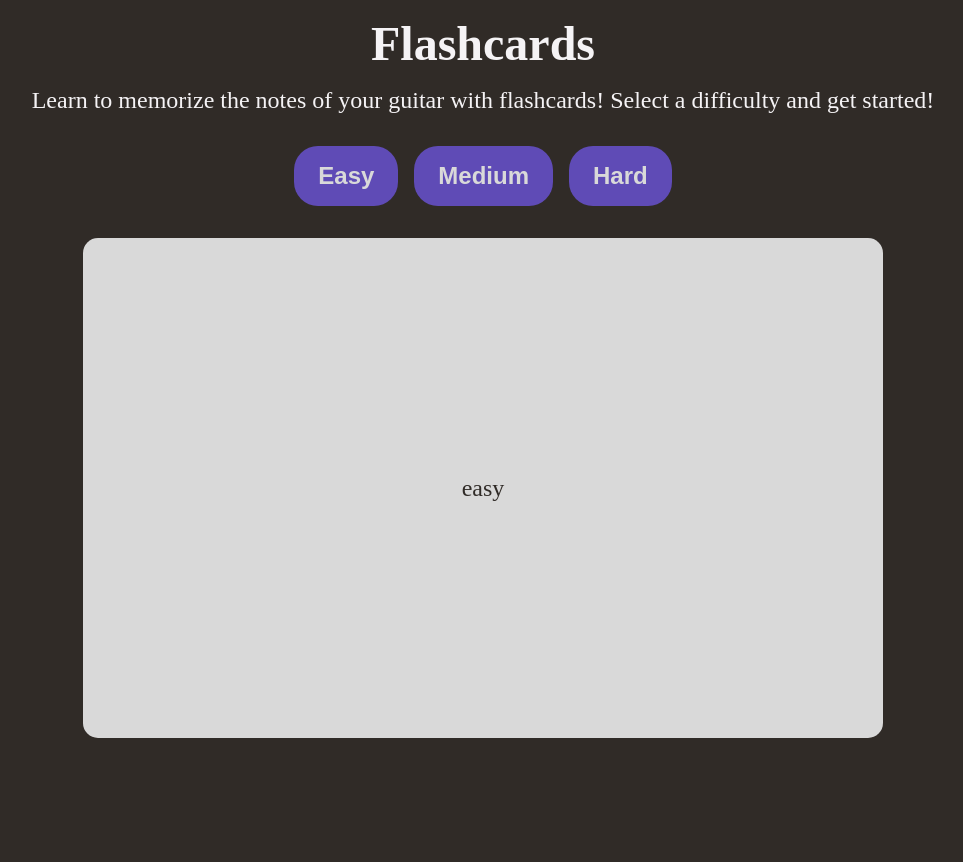
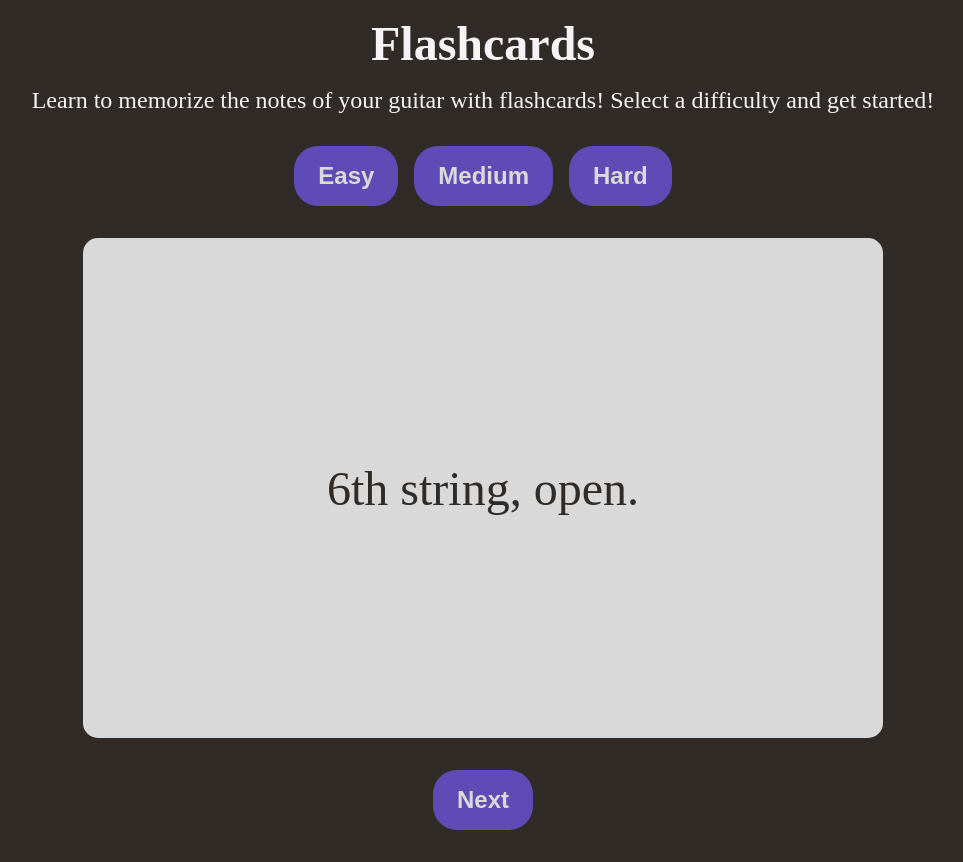
Before and after one commit to zacheratk/flashcards, a React (Vite) app: page / in a window 1280 px wide. Shown: the whole page, without its empty margins (157-1120 px from the left). Before the commit the page ends 800 px from the top, so only its background shows below. Built offline with nearby package versions, Linux system fonts and the light colour scheme.

Commit message:
Update card functionality Now cards are created with a JSON file, and a user can toggle between cards using the "next" button.

```diff
--- a/src/components/CardSet.css
+++ b/src/components/CardSet.css
@@ -1,4 +1,4 @@
-.difficulty {
+.difficulty, .next {
     display: flex;
     justify-content: center;
     gap: 1rem;
--- a/src/components/CardSet.jsx
+++ b/src/components/CardSet.jsx
@@ -1,17 +1,27 @@
 import './CardSet.css';
 import { useState } from 'react';
 import Cards from './Cards'
+import sets from '../data/cardSets.json'
 
 const CardSet = () => {
     const [cardSet, setCardSet] = useState('easy');
+    const [index, setIndex] = useState(0)
 
     const changeDifficulty = (difficulty) => {
         setCardSet(difficulty);
+        setIndex(0);
+    }
+
+    const setRandomIndex = () => {
+        let randomIndex = Math.floor(Math.random() * sets[cardSet].length);
+        setIndex(randomIndex);
     }
 
     const handleEasy = () => { changeDifficulty('easy') }
     const handleMedium = () => { changeDifficulty('medium') }
     const handleHard = () => { changeDifficulty('hard') }
+
+
 
 
     return (
@@ -21,7 +31,10 @@ const CardSet = () => {
                 <button onClick={handleMedium}>Medium</button>
                 <button onClick={handleHard}>Hard</button>
             </div>
-            <Cards set={cardSet} />
+            <Cards card={sets[cardSet][index]} key={index} />
+            <div className='next'>
+                <button onClick={setRandomIndex}>Next</button>
+            </div>
         </div>
     );
 }
--- a/src/components/Cards.css
+++ b/src/components/Cards.css
@@ -33,6 +33,11 @@
     border-radius: 15px;
 }
 
+.card-front *,
+.card-back * {
+    font-size: 3rem;
+}
+
 .card-front * {
     color: #302B27;
 }
--- a/src/components/Cards.jsx
+++ b/src/components/Cards.jsx
@@ -13,10 +13,10 @@ const Cards = (props) => {
         <div className={flipped ? 'card flipped' : 'card'} onClick={toggleFlipped}>
             <div className='card-inner'>
                 <div className='card-front'>
-                    <p>{props.set}</p>
+                    <p>{props.card.front}</p>
                 </div>
                 <div className='card-back'>
-                    <p>You've flipped the card!</p>
+                    <p>{props.card.back}</p>
                 </div>
             </div>
         </div>
--- /dev/null
+++ b/src/data/cardSets.json
@@ -0,0 +1,32 @@
+{
+    "easy": [
+        {
+            "front": "6th string, open.",
+            "back": "E"
+        },
+        {
+            "front": "6th string, 1st fret.",
+            "back": "F"
+        },
+        {
+            "front": "6th string, 3rd fret.",
+            "back": "G"
+        },
+        {
+            "front": "6th string, 4th fret.",
+            "back": "G# / A♭)"
+        }
+    ],
+    "medium": [
+        {
+            "front": "Sorry! Medium isn't ready yet!",
+            "back": "Sorry! Medium isn't ready yet!"
+        }
+    ],
+    "hard": [
+        {
+            "front": "Sorry! Hard isn't ready yet!",
+            "back": "Sorry! Hard isn't ready yet!"
+        }
+    ]
+}
```
